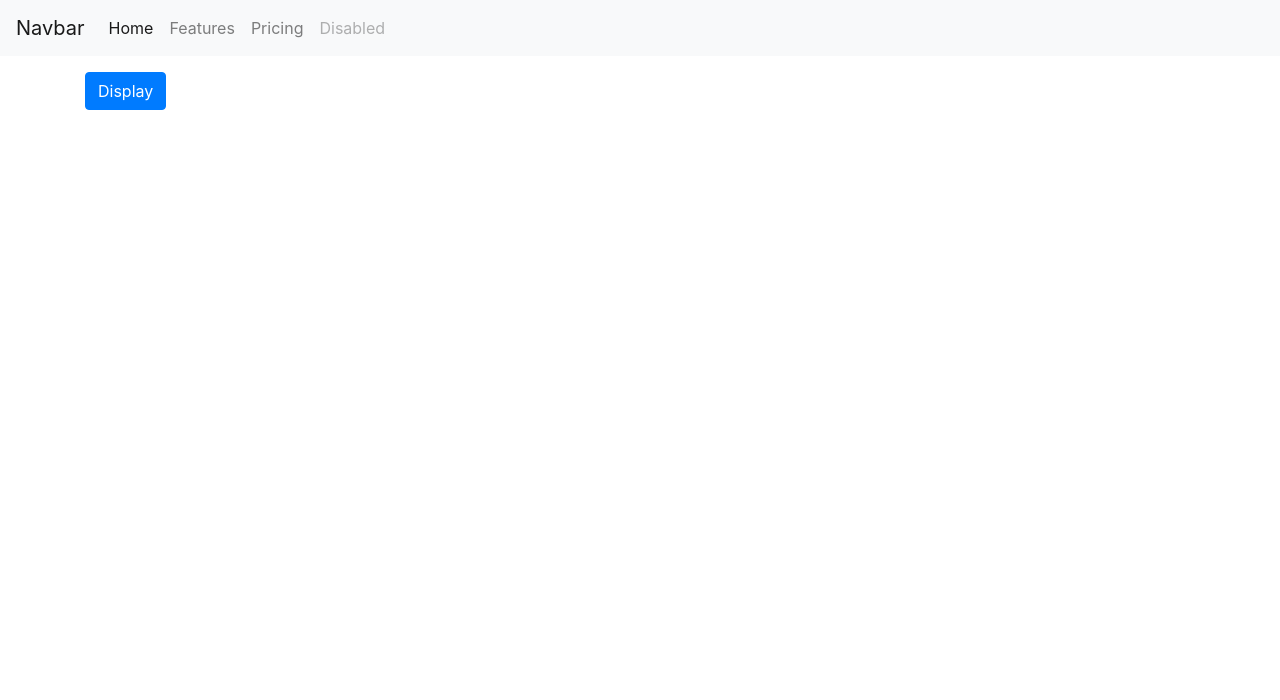
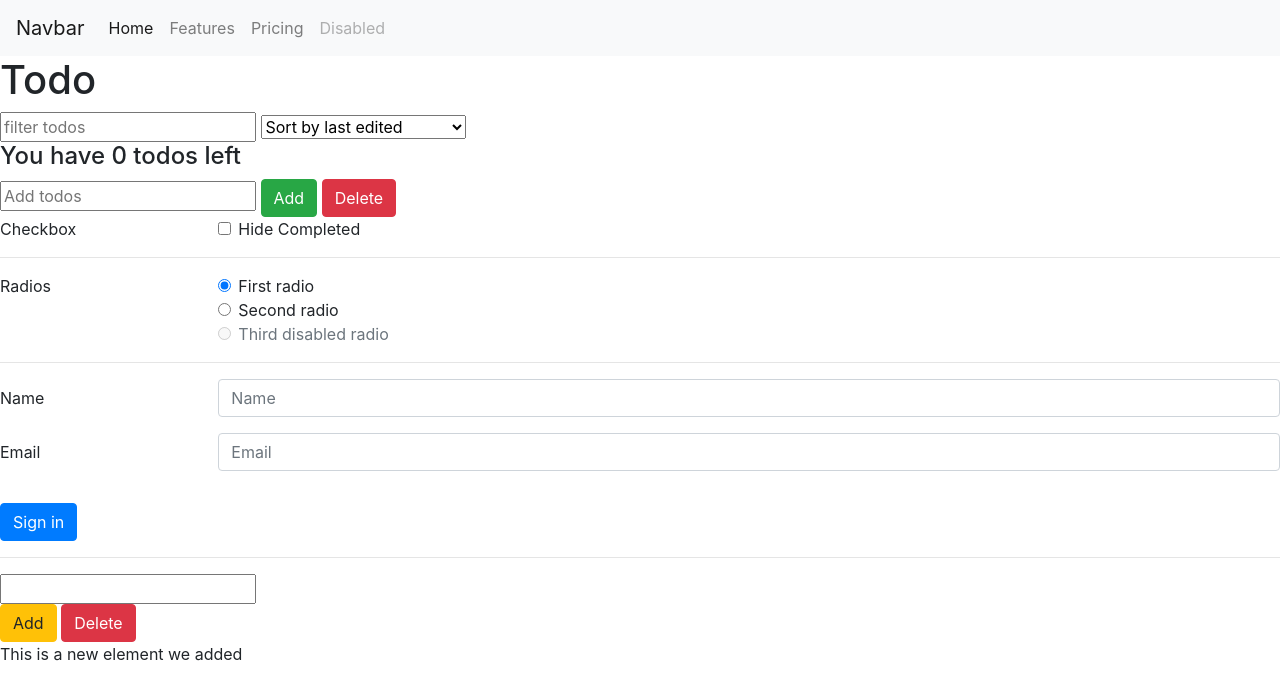
Before and after one commit to niyogakiza/Es6, a plain HTML site: page index.html in a window 1280 px wide. Drawn offline with nearby package versions, Linux system fonts and the light colour scheme.

Commit message:
created different folders

```diff
--- a/Browser/todo.js
+++ b/Browser/todo.js
@@ -71,6 +71,8 @@ document.querySelector('#newTodo').addEventListener('submit', function(e){
         text: e.target.elements.text.value,
         completed: false
     });
+    localStorage.setItem('todos', JSON.stringify(todos)); //Storing data
+
     filteredTodo(todos, searchTodo);
     e.target.elements.text.value = '';
 });
--- a/index.html
+++ b/index.html
@@ -28,14 +28,104 @@
         </ul>
     </div>
 </nav>
-<div id="he" class="container">
-   <div id="twenty"></div>
-    <div id="fourty"></div>
-    <p id="one"></p>
-    <button type="button"  id="btn" role="button" class="btn btn-primary">Display</button>
+<div>
+    <h1>Todo</h1>
+    <!--<p class="note">The First paragraph</p>-->
+    <!--<p>Second paragraph</p>-->
+    <!--<p>The Third paragraph</p>-->
+    <!--<p class="note">Fourth paragraph</p>-->
+    <!--<p class="note">Fifth paragraph</p>-->
+    <input id="todo" type="text" placeholder="filter todos">
+    <select id="filter-by">
+        <option value="byEdited">Sort by last edited</option>
+        <option value="byCreated">Sort by recently created</option>
+        <option value="byAlphabet">Sort alphabetically</option>
+    </select>
+    <!--<button type="button"  class="btn btn-primary">filter</button>-->
+    <!--<hr/>-->
+
+    <div id="todos"></div>
+    <form id="newTodo">
+        <input type="text" placeholder="Add todos" name="text">
+        <button type="submit" class="btn btn-success">Add</button>
+        <button type="button" class="btn btn-danger" id="remove">Delete</button>
+        <div class="form-group row">
+            <div class="col-sm-2">Checkbox</div>
+            <div class="col-sm-10">
+                <div class="form-check">
+                    <input class="form-check-input" type="checkbox" id="hide-completed">
+                    <label class="form-check-label" for="hide-completed">
+                        Hide Completed
+                    </label>
+                </div>
+            </div>
+        </div>
+        <hr/>
+
+        <div class="row">
+            <legend class="col-form-label col-sm-2 pt-0">Radios</legend>
+            <div class="col-sm-10">
+                <div class="form-check">
+                    <input class="form-check-input" type="radio" name="gridRadios" id="gridRadios1" value="option1" checked>
+                    <label class="form-check-label" for="gridRadios1">
+                        First radio
+                    </label>
+                </div>
+                <div class="form-check">
+                    <input class="form-check-input" type="radio" name="gridRadios" id="gridRadios2" value="option2">
+                    <label class="form-check-label" for="gridRadios2">
+                        Second radio
+                    </label>
+                </div>
+                <div class="form-check disabled">
+                    <input class="form-check-input" type="radio" name="gridRadios" id="gridRadios3" value="option3" disabled>
+                    <label class="form-check-label" for="gridRadios3">
+                        Third disabled radio
+                    </label>
+                </div>
+            </div>
+        </div>
+
+    </form>
+    <hr/>
+    <!--<button type="button" id="delete" role="button" class="btn btn-success">Delete</button>-->
+    <form>
+        <div class="form-group row">
+            <label for="inputName" class="col-sm-2 col-form-label">Name</label>
+            <div class="col-sm-10">
+                <input type="text" class="form-control" id="inputName" name="name" placeholder="Name">
+            </div>
+        </div>
+        <div class="form-group row">
+            <label for="inputEmail3" class="col-sm-2 col-form-label">Email</label>
+            <div class="col-sm-10">
+                <input type="Email" class="form-control" id="inputEmail3" placeholder="Email">
+            </div>
+        </div>
+        <fieldset class="form-group">
+
+        </fieldset>
+
+        <div class="form-group row">
+            <div class="col-sm-10">
+                <button type="submit" class="btn btn-primary">Sign in</button>
+            </div>
+        </div>
+    </form>
+
+    <hr/>
+
+    <input class="input" type="text">
+    <div class="container" id="notes">
+
+    </div>
+    <button id="addAll"type="button" role="button" class="btn btn-warning">Add</button>
+    <button id="removeAll" type="button" role="button" class="btn btn-danger">Delete</button>
 </div>
 
 <script src="https://maxcdn.bootstrapcdn.com/bootstrap/4.0.0/js/bootstrap.min.js" integrity="sha384-JZR6Spejh4U02d8jOt6vLEHfe/JQGiRRSQQxSfFWpi1MquVdAyjUar5+76PVCmYl" crossorigin="anonymous"></script>
-<script src="Execution.js"></script>
+<script type="text/javascript" src="./Browser/Dom/Dom.js"></script>
+<script type="text/javascript" src="./Browser/Dom/Dom_functions.js"></script>
+<script type="text/javascript" src="./Browser/todo.js"></script>
 </body>
 </html>
```
Also changed, not shown: Browser/Dom/Dom.js (renamed from Browser/Dom.js), Browser/Dom/Dom_functions.js (added), Browser/todo_functions.js (added).
